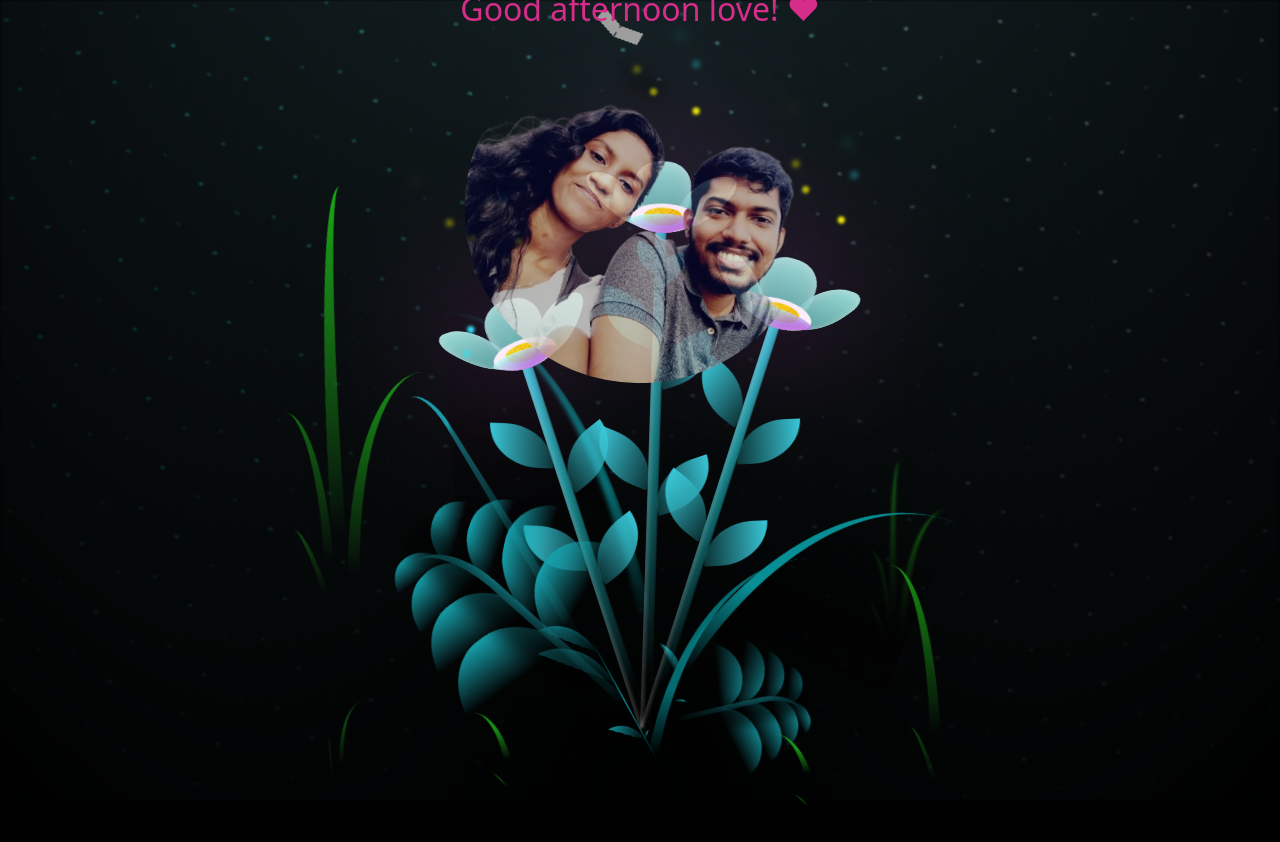
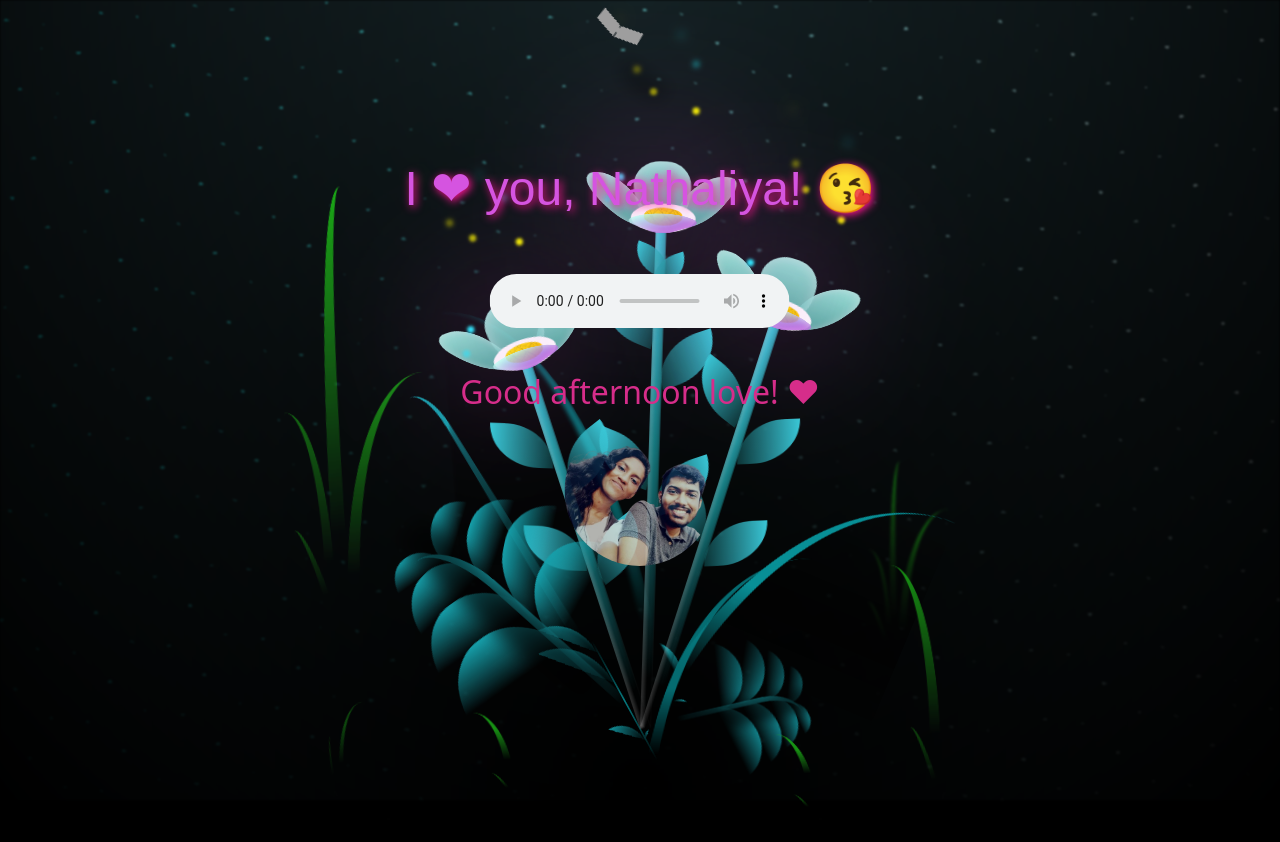
Before and after one commit to Rld28/Rld28.github.io, a plain HTML site: page index.html in a window 1280 px wide. Drawn offline with nearby package versions, Linux system fonts and the light colour scheme; grey boxes are pictures that could not be loaded.

Commit message:
Updated alignment

```diff
--- a/index.html
+++ b/index.html
@@ -5,7 +5,7 @@
 <script src="https://code.jquery.com/jquery-3.6.1.min.js" integrity="sha256-o88AwQnZB+VDvE9tvIXrMQaPlFFSUTR+nldQm1LuPXQ=" crossorigin="anonymous"></script>
 <body class="not-loaded" style="background-color: black;height:100%;width:100%">
     <div class="night"></div>
-    <div style="position: absolute; top: 10%; left: 50%; transform: translate(-50%, -50%); text-align: center;z-index:9999">
+    <div style="position: absolute; top: 20%; left: 50%; transform: translateX(-50%); text-align: center; z-index: 9999;">
       <h1 style="font-size: 3em; color: #d554e0; font-family: 'Cursive', sans-serif; text-shadow: 2px 2px 8px #ff1493;">
           I ❤ you, Nathaliya! 😘
       </h1>
@@ -13,9 +13,9 @@
         <source src="snowfall.mp3" type="audio/mpeg">
         Your browser does not support the audio element.
       </audio>
-        <div class="mt-3 pt-4" id="greeting" style="font-size: 2em;color: #d62d8a">
+      <div class="mt-3 pt-4" id="greeting" style="font-size: 2em; color: #d62d8a;">
       </div>
-        <img src="pic.png" alt="" style="opacity: 80%; width: 350px; height: 350px; border-radius: 50%; object-fit: cover;" >
+      <img src="pic.png" alt="" style="opacity: 80%; width: 150px; height: 150px; border-radius: 50%; object-fit: cover;">
     </div>
     <div class="stage">
       <div class="mariposa">
```
Lines whose indentation alone changed are shown as unchanged.
